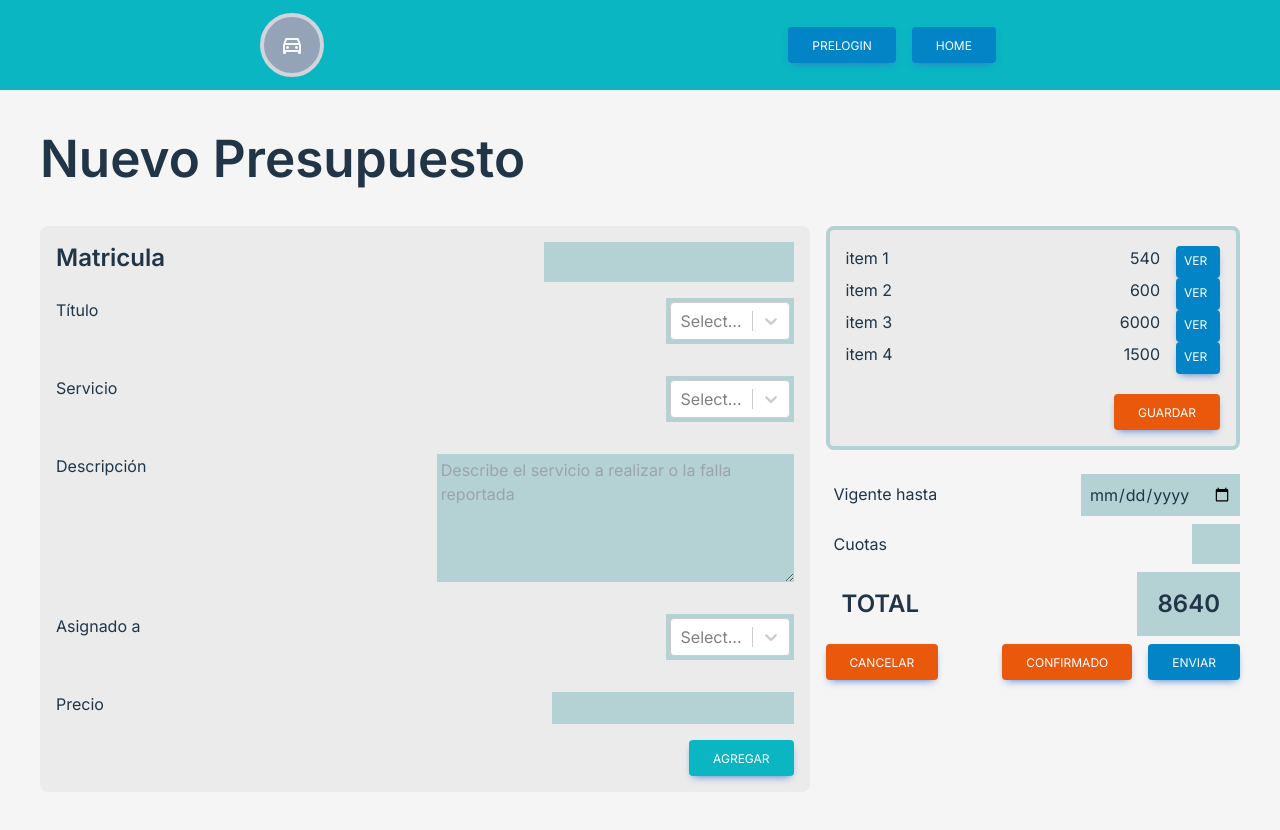
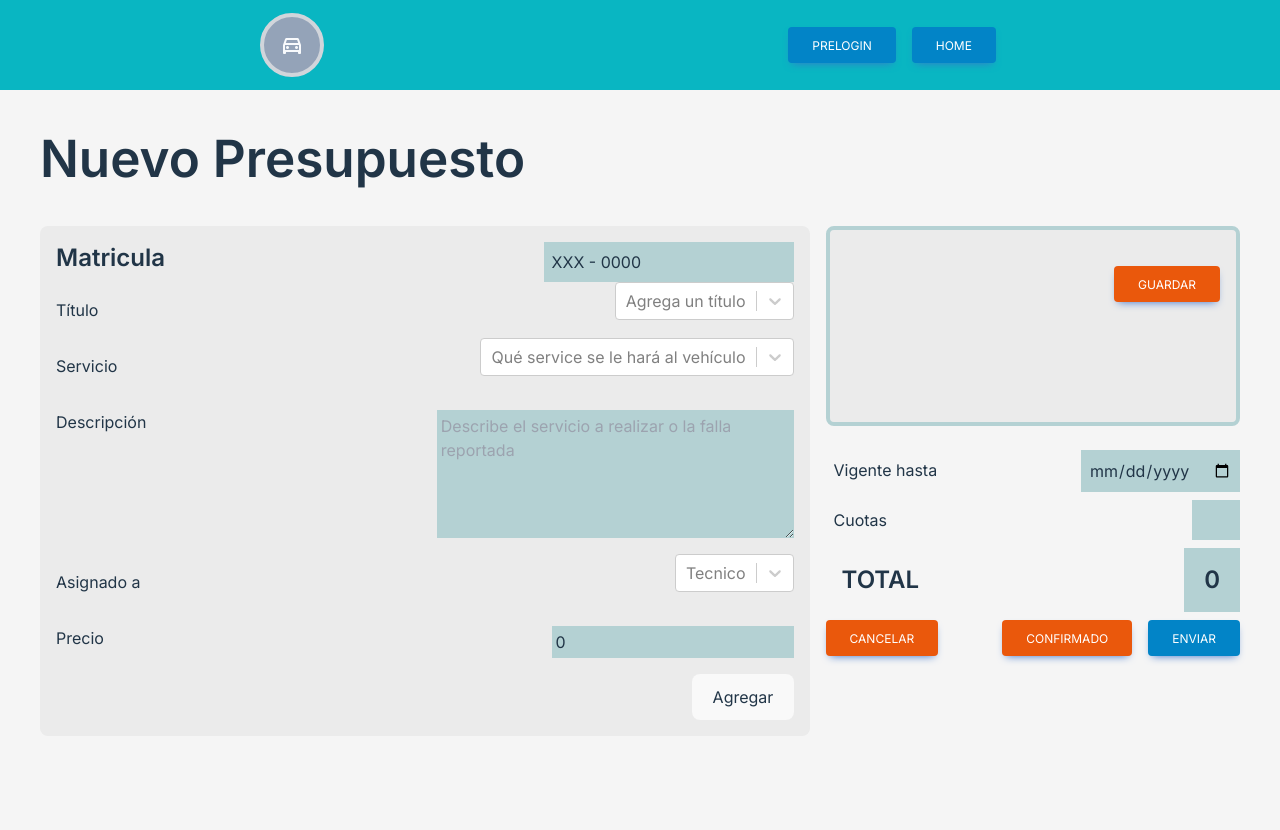
Before and after one commit to Diego-Bonora/-holbertonschool-CarToFix, a React (Vite) app in the folder client/: page /NewBudget in a window 1280 px wide. Shown: the top 830 px of the page. Built offline with nearby package versions, Linux system fonts and the light colour scheme.

Commit message:
inputs send to resume, delete button to implement

```diff
--- a/client/src/Components/NewBudget.jsx
+++ b/client/src/Components/NewBudget.jsx
@@ -1,31 +1,115 @@
 import React from 'react'
-import SelectTitle from './SelectTitle'
+
 import Button from './button'
-import ServiceItem from './ServiceItem'
+import ServiceItem from './ServiceItem';
+import { useState } from "react";
+import Creatable from 'react-select/creatable'
+
+
 
 
 export default function NewBudget() {
 
+	{/* Form data state */ }
+
+	const [formData, setFormData] = useState({ plate: "XXX - 0000", title: "", name: "", description: "", asignedTo: "", price: 0 });
+
+	{/* items to show at budget resume */ }
+
+	const [items, setItems] = useState([])
+
+	{/* reads the form  */ }
+
+	const handleChange = (event) => {
+		const { name, value } = event.target;
+		setFormData((prevFormData) => ({ ...prevFormData, [name]: value }));
+	};
+
+
+
+	{/* Each item of the resume  */ }
+
+	const handleSubmit = (event) => {
+		event.preventDefault();
+		setItems(current => [...current, {
+			plate: event.target.plate.value,
+			name: titleValue.label,
+			price: parseInt(event.target.price.value),
+			description: event.target.description.value,
+			asignedTo: workersValue.label
+		}])
+
+		console.log("items", items);
+	};
+
+	{/* Total price of budget */ }
+
 	let total = 0;
 
-	let items = [
-		{
-			item: 'item 1',
-			price: 540
-		},
-		{
-			item: 'item 2',
-			price: 600
-		},
-		{
-			item: 'item 3',
-			price: 6000
-		},
-		{
-			item: 'item 4',
-			price: 1500
-		},
+	{/* Options for  titles  */ }
+
+	const titles = [
+		{ label: 'Electricidad', value: 1 },
+		{ label: 'Mecanica', value: 2 },
+		{ label: 'Chapa', value: 3 },
+		{ label: 'Aire', value: 4 },
 	]
+
+	{/* Options for  services   */ }
+	const services = [
+		{ label: 'Revicion general', value: 1 },
+		{ label: 'Falla', value: 2 },
+		{ label: 'A nuevo', value: 3 },
+		{ label: 'Cambio', value: 4 },
+	]
+
+	{/* Options for  services   */ }
+
+	const workers = [
+		{ label: 'Tony Stark', value: 1 },
+		{ label: 'Rick Sanchez', value: 2 },
+		{ label: 'Maluma', value: 3 },
+		{ label: 'El Duki', value: 4 },
+	]
+
+	{/* States for selects values    */ }
+
+	const [titleValue, setTitleValue] = useState('');
+	const [serviceValue, setServiceValue] = useState('');
+	const [workersValue, setWorkersValue] = useState('');
+
+	{/* Hadlers  for selects values    */ }
+
+	const handleTitleChange = (field, value) => {
+		switch (field) {
+			case 'titles':
+				setTitleValue(value)
+				break
+			default:
+				break
+		}
+	}
+	const handleServiceChange = (field, value) => {
+		switch (field) {
+			case 'services':
+				setServiceValue(value)
+				break
+			default:
+				break
+		}
+	}
+	const handleWorkersChange = (field, value) => {
+		switch (field) {
+			case 'workers':
+				setWorkersValue(value)
+				break
+			default:
+				break
+		}
+	}
+
+
+
 
 
 	return (
@@ -33,40 +117,49 @@ export default function NewBudget() {
 			<h1 className=' font-black'>Nuevo Presupuesto</h1>
 			<section className='principalFrames grid grid-flow-col grid-rows-3 gap-4 mt-10 justify-items-center'>
 				<section className='CreateBudget p-4 w-full  bg-[#EBEBEB] rounded-lg row-span-4 col-span-2 h-fit'>
-					<form className='FormToCreateBudget'>
+					<form className='FormToCreateBudget' onSubmit={handleSubmit}>
 						{/* elements of the form */}
 						{/* MATRICULA */}
 						<div className='flex flex-col-2 justify-between'>
 							<label className="text-2xl font-black mr-5" for="plate">Matricula</label>
 
 							<div className='flex flex-row-reverse w-1/2'>
-								<input className='bg-[#B4D1D3] p-2' type='text' id='plate'></input>
+								<input className='bg-[#B4D1D3] p-2' type='text' id='plate' name="plate" value={formData.plate} onChange={handleChange}></input>
 							</div>
 						</div>
 						{/* TITULO */}
-						<div className='flex flex-col-2 justify-between'>
+						<div className='input flex flex-col-2 justify-between'>
 
 							<label className="my-4" for="title">Título</label>
 							<div className='flex flex-row-reverse w-full'>
-								<SelectTitle id="title" />
+								<Creatable
+									onChange={(value) => handleTitleChange('titles', value)}
+									options={titles}
+									placeholder='Agrega un título'
+									value={titleValue} />
 							</div>
 						</div>
 						{/* SERVICIOS */}
-						<div className='flex flex-col-2 justify-between'>
+						<div className='input flex flex-col-2 justify-between'>
 
-							<label className="my-4" fot="service">Servicio</label>
+							<label className="my-4" for="service">Servicio</label>
 							<div className='flex flex-row-reverse w-full'>
 								<div className='flex flex-row-reverse w-full'>
-									<SelectTitle id="service" />
+									<Creatable
+										onChange={(value) => handleServiceChange('services', value)}
+										options={services}
+										placeholder='Qué service se le hará al vehículo'
+										value={serviceValue} />
 								</div>
 							</div>
 						</div>
+
 						{/* DESCRIPTION TEXTAREA */}
 						<div className='flex flex-col-2 justify-between'>
 
 							<label className="my-4" fot="description">Descripción</label>
 							<div className='flex flex-row-reverse w-1/2'>
-								<textarea className='bg-[#B4D1D3] p-1 my-4 ml-3' id="description" name="description" rows="5" cols="50" placeholder='Describe el servicio a realizar o la falla reportada'>
+								<textarea className='bg-[#B4D1D3] p-1 my-4 ml-3' id="description" name="description" value={formData.description} onChange={handleChange} rows="5" cols="50" placeholder='Describe el servicio a realizar o la falla reportada'>
 
 								</textarea>
 							</div>
@@ -74,33 +167,40 @@ export default function NewBudget() {
 						{/* ASIGNADO A */}
 						<div className='flex flex-col-2 justify-between'>
 
-							<label className="my-4" fot="asignedTTo">Asignado a</label>
+							<label className="my-4" for="asignedTTo" >Asignado a</label>
 							<div className='flex flex-row-reverse w-1/2'>
 								<div className='flex flex-row-reverse w-1/2'>
-									<SelectTitle id="asignedTTo" />
+									<Creatable
+										onChange={(value) => handleWorkersChange('workers', value)}
+										options={workers}
+										placeholder='Tecnico'
+										value={workersValue} />
 								</div>
 							</div>
 						</div>
 						{/* PRECIO */}
 						<div className='flex flex-col-2 justify-between'>
 
-							<label className="my-4" fot="price">Precio</label>
+							<label className="my-4" for="price">Precio</label>
 							<div className='flex flex-row-reverse w-1/2'>
-								<input className='bg-[#B4D1D3] p-1 my-4' type='text' id='price'></input>
+								<input className='bg-[#B4D1D3] p-1 my-4' type='text' name="price" value={formData.price} onChange={handleChange}></input>
 							</div>
 						</div>
 						{/* bOTON AGREGAR */}
 						<div className='flex flex-col-1 justify-end'>
-							<Button children="Agregar" size="normal" color="cyan" />
+
+							<button type='submit'> Agregar </button>
 						</div>
 					</form>
 
 				</section>
-				{/* RESUMEN DEL PRESUPUESTO  */}
+				{/* RESUMEN DEL PRESUPUESTO */}
 				{/* LISTA DE ITEMS AGREGADOS */}
 				<section className='p-4 w-full min-h-[200px] border-[4px] border-[#B4D1D3] bg-[#EBEBEB] rounded-lg'>
 					{items.map((i) => {
-						return (<div><ServiceItem item={i.item} price={i.price} /></div>)
+						return (<div>
+							<ServiceItem item={i.name} price={i.price} />
+						</div>)
 					})
 					}
 
@@ -114,11 +214,11 @@ export default function NewBudget() {
 				<section className='totals col-span-1 row-span-2 w-full'>
 					<form id="installmetnsAndDueDate">
 						<div className='flex justify-between my-2'>
-							<labal className="p-2" for="due_date">Vigente hasta </labal>
+							<label className="p-2" for="due_date">Vigente hasta </label>
 							<input className="bg-[#B4D1D3] p-2" type="date" id="due_date" name="due_date"></input>
 						</div>
 						<div className='flex justify-between my-2'>
-							<labal className="p-2" for="installments ">Cuotas </labal>
+							<label className="p-2" for="installments ">Cuotas </label>
 							<input className='w-12 bg-[#B4D1D3] p-2' type="text" id="installments"></input>
 
 						</div>
--- a/client/src/Components/SelectTitle.jsx
+++ /dev/null
@@ -1,39 +0,0 @@
-import React from 'react'
-
-import CreatableSelect from 'react-select/creatable';
-
-const options = [
-	{ value: 'Option 1', label: 'Option 1' },
-	{ value: 'Option 2', label: 'Option 2' },
-	{ value: 'Option 3', label: 'Option 3' }
-]
-
-
-
-export default () => <CreatableSelect className='bg-[#B4D1D3] p-1 my-4' name="Services" id="title" isClearable options={options} />;
-
-
-
-// import React from 'react';
-
-// import AsyncSelect from 'react-select/async';
-// import { ColourOption, colourOptions } from '../data';
-
-// const filterColors = (inputValue: string) => {
-// 	return colourOptions.filter((i) =>
-// 		i.label.toLowerCase().includes(inputValue.toLowerCase())
-// 	);
-// };
-
-// const loadOptions = (
-// 	inputValue: string,
-// 	callback: (options: ColourOption[]) => void
-// ) => {
-// 	setTimeout(() => {
-// 		callback(filterColors(inputValue));
-// 	}, 1000);
-// };
-
-// export default () => (
-// 	<AsyncSelect cacheOptions loadOptions={loadOptions} defaultOptions />
-// );
--- a/client/src/Components/ServiceItem.jsx
+++ b/client/src/Components/ServiceItem.jsx
@@ -2,6 +2,11 @@ import React from 'react'
 import Button from './button'
 
 export default function ServiceItem({ item, price }) {
+
+	let icon = <svg xmlns="http://www.w3.org/2000/svg" width="16" height="16" fill="currentColor" class="bi bi-trash" viewBox="0 0 16 16">
+		<path d="M5.5 5.5A.5.5 0 0 1 6 6v6a.5.5 0 0 1-1 0V6a.5.5 0 0 1 .5-.5Zm2.5 0a.5.5 0 0 1 .5.5v6a.5.5 0 0 1-1 0V6a.5.5 0 0 1 .5-.5Zm3 .5a.5.5 0 0 0-1 0v6a.5.5 0 0 0 1 0V6Z" />
+		<path d="M14.5 3a1 1 0 0 1-1 1H13v9a2 2 0 0 1-2 2H5a2 2 0 0 1-2-2V4h-.5a1 1 0 0 1-1-1V2a1 1 0 0 1 1-1H6a1 1 0 0 1 1-1h2a1 1 0 0 1 1 1h3.5a1 1 0 0 1 1 1v1ZM4.118 4 4 4.059V13a1 1 0 0 0 1 1h6a1 1 0 0 0 1-1V4.059L11.882 4H4.118ZM2.5 3h11V2h-11v1Z" />
+	</svg>
 	return (
 		<>
 			<div className='h-fit justify-between'>
@@ -13,7 +18,7 @@ export default function ServiceItem({ item, price }) {
 						<p> {price} </p>
 					</div>
 					<div className='flex justify-end'>
-						<Button children="ver" size="mini" color="blue" />
+						<Button children={icon} size="mini" color="blue" />
 					</div>
 				</div>
 			</div>
--- a/client/src/Components/button.jsx
+++ b/client/src/Components/button.jsx
@@ -16,7 +16,7 @@ export default function Button({ color, size, children }) {
 
 	return (
 		<div className={`${colorVariants[color]} ${sizeVariants[size]} `}>
-			{children}
+			<p className='flex justify-center'> {children} </p>
 		</div>
 	)
 }
```
